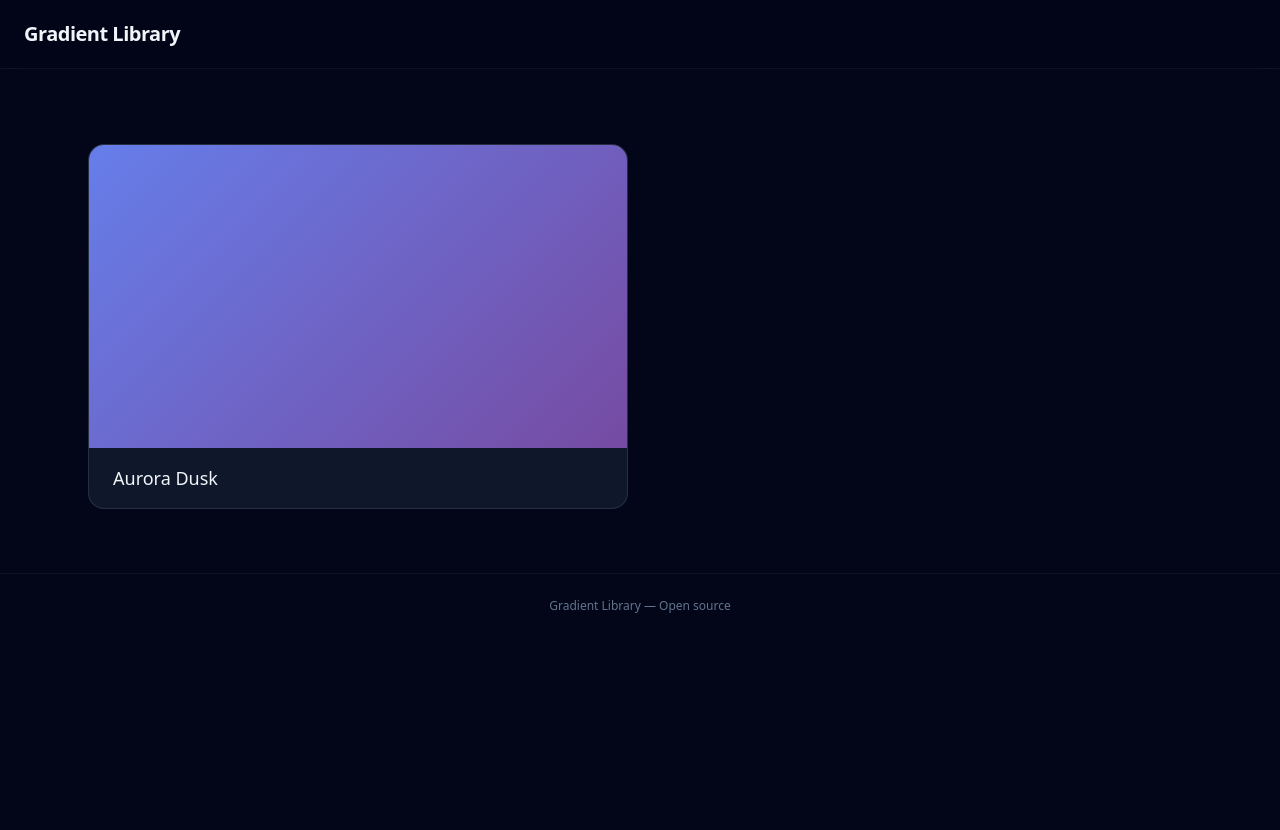
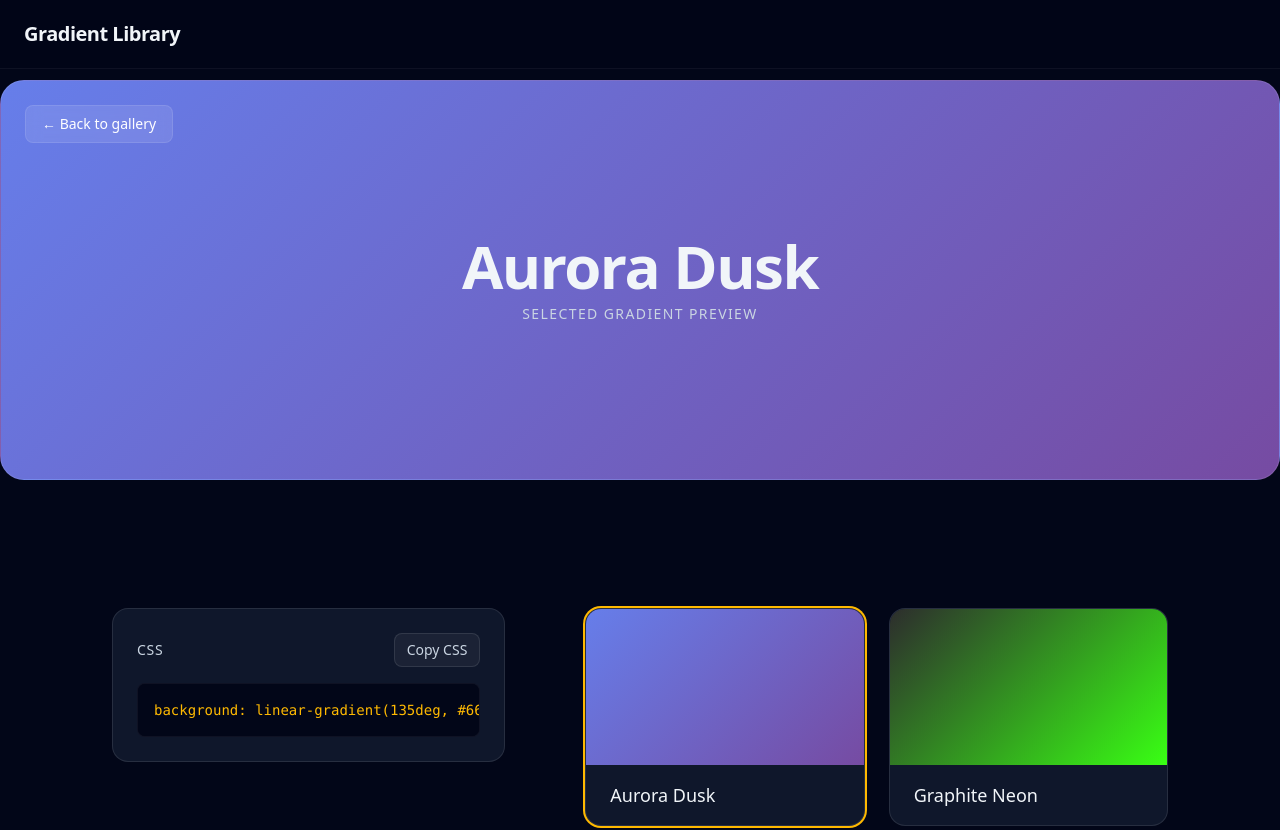
Before and after one commit to BoyidapuMaheshBabu/gradient-library, a React (Vite) app: page / in a window 1280 px wide. Shown: the top 830 px of the page. Before the commit the page ends 800 px from the top, so only its background shows below. Built offline with nearby package versions, Linux system fonts and the light colour scheme; the HTML template or start-up script is replaced by a standard one.

Commit message:
feat: add gradient selection with preview and css copy

```diff
--- a/src/App.tsx
+++ b/src/App.tsx
@@ -1,13 +1,33 @@
+import { useState } from 'react'
 import Header from './components/Header'
 import Gallery from './components/Gallery'
+import Preview from './components/Preview'
+import CssCode from './components/CssCode'
 import Footer from './components/Footer'
+import { gradients } from './data/gradients'
 
 export default function App() {
+  const [selectedGradientId, setSelectedGradientId] = useState<string | null>(gradients[0]?.id ?? null)
+
+  const selectedGradient =
+    gradients.find((g) => g.id === selectedGradientId) ?? null
+
   return (
     <div className="min-h-screen bg-slate-950">
       <Header />
       <main className="pt-20">
-        <Gallery />
+        <Preview gradient={selectedGradient} onBack={() => setSelectedGradientId(null)} />
+
+        <section className="py-16 px-6 max-w-6xl mx-auto">
+          <div className="grid grid-cols-1 md:grid-cols-12 gap-8">
+            <div className="md:col-span-5">
+              <CssCode css={selectedGradient?.css ?? null} />
+            </div>
+            <div className="md:col-span-7">
+              <Gallery selectedGradientId={selectedGradientId} onSelect={setSelectedGradientId} />
+            </div>
+          </div>
+        </section>
       </main>
       <Footer />
     </div>
--- /dev/null
+++ b/src/components/CssCode.tsx
@@ -0,0 +1,55 @@
+import React from 'react'
+
+interface CssCodeProps {
+  css: string | null
+}
+
+export default function CssCode({ css }: CssCodeProps) {
+  const [copied, setCopied] = React.useState(false)
+
+  async function handleCopy() {
+    if (!css) return
+
+    try {
+      await navigator.clipboard.writeText(`background: ${css};`)
+      setCopied(true)
+      setTimeout(() => setCopied(false), 2000)
+    } catch {
+      setCopied(false)
+    }
+  }
+
+  return (
+    <section className="py-16 px-6 max-w-6xl mx-auto">
+      <div className="bg-slate-900 rounded-2xl border border-white/10 p-6">
+        <div className="flex items-center justify-between mb-4">
+          <h3 className="text-sm font-medium text-slate-300 uppercase tracking-wider">
+            CSS
+          </h3>
+          <button
+            onClick={handleCopy}
+            disabled={!css}
+            className={`flex items-center gap-2 px-3 py-1.5 rounded-lg text-sm font-medium transition-colors ${
+              copied
+                ? 'bg-amber-500 text-white'
+                : 'bg-white/5 text-slate-300 border border-white/10 hover:bg-white/10'
+            }`}
+            aria-label={copied ? 'CSS copied to clipboard' : 'Copy CSS to clipboard'}
+          >
+            {copied ? 'Copied!' : 'Copy CSS'}
+          </button>
+        </div>
+
+        {!css ? (
+          <p className="text-slate-500 text-sm italic">
+            Select a gradient to see its CSS
+          </p>
+        ) : (
+          <pre className="bg-slate-950 rounded-lg border border-white/5 p-4 overflow-x-auto text-xs md:text-sm">
+            <code className="text-amber-400">{`background: ${css};`}</code>
+          </pre>
+        )}
+      </div>
+    </section>
+  )
+}
--- a/src/components/Gallery.tsx
+++ b/src/components/Gallery.tsx
@@ -1,12 +1,22 @@
 import GradientCard from './GradientCard'
 import { gradients } from '../data/gradients'
 
-export default function Gallery() {
+interface GalleryProps {
+  selectedGradientId: string | null
+  onSelect: (gradientId: string) => void
+}
+
+export default function Gallery({ selectedGradientId, onSelect }: GalleryProps) {
   return (
     <section className="py-16 px-6 max-w-6xl mx-auto">
       <div className="grid grid-cols-1 md:grid-cols-2 gap-6">
         {gradients.map((gradient) => (
-          <GradientCard key={gradient.id} gradient={gradient} />
+          <GradientCard
+            key={gradient.id}
+            gradient={gradient}
+            isSelected={selectedGradientId === gradient.id}
+            onSelect={() => onSelect(gradient.id)}
+          />
         ))}
       </div>
     </section>
--- a/src/components/GradientCard.tsx
+++ b/src/components/GradientCard.tsx
@@ -4,11 +4,28 @@ interface GradientCardProps {
     name: string
     cssVariable: string
   }
+  isSelected: boolean
+  onSelect: () => void
 }
 
-export default function GradientCard({ gradient }: GradientCardProps) {
+export default function GradientCard({ gradient, isSelected, onSelect }: GradientCardProps) {
   return (
-    <article className="group rounded-2xl overflow-hidden border border-white/10 bg-slate-900 transition-transform duration-300 hover:scale-[1.02]">
+    <article
+      className={`rounded-2xl overflow-hidden border border-white/10 bg-slate-900 transition-transform duration-300 hover:scale-[1.02] ${
+        isSelected ? 'ring-2 ring-amber-400 border-amber-400' : 'hover:border-white/20'
+      }`}
+      role="button"
+      tabIndex={0}
+      aria-pressed={isSelected}
+      aria-label={`Select ${gradient.name}`}
+      onClick={onSelect}
+      onKeyDown={(e) => {
+        if (e.key === 'Enter' || e.key === ' ') {
+          e.preventDefault()
+          onSelect()
+        }
+      }}
+    >
       <div
         className="aspect-video bg-gradient-to-br from-transparent to-transparent"
         style={{
--- /dev/null
+++ b/src/components/Preview.tsx
@@ -0,0 +1,46 @@
+interface PreviewProps {
+  gradient: {
+    id: string
+    name: string
+    cssVariable: string
+  } | null
+  onBack: () => void
+}
+
+export default function Preview({ gradient, onBack }: PreviewProps) {
+  return (
+    <section
+      className={`relative min-h-[400px] rounded-3xl overflow-hidden border border-white/10 transition-colors duration-300 flex items-center justify-center text-slate-100 ${
+        gradient ? `bg-gradient-to-br` : 'bg-slate-900'
+      }`}
+      style={{
+        background: gradient ? gradient.cssVariable : undefined,
+      }}
+    >
+      <button
+        onClick={onBack}
+        className="absolute top-6 left-6 z-10 flex items-center gap-2 px-4 py-2 rounded-lg bg-white/10 backdrop-blur-sm border border-white/10 text-white hover:bg-white/20 transition-colors"
+        aria-label="Return to gallery"
+      >
+        <span className="text-sm">← Back to gallery</span>
+      </button>
+
+      {gradient ? (
+        <div className="z-10 px-8 py-10 text-center">
+          <h2 className="text-4xl md:text-6xl font-semibold tracking-tight mb-2">
+            {gradient.name}
+          </h2>
+          <p className="text-sm text-slate-300 tracking-widest uppercase">
+            Selected gradient preview
+          </p>
+        </div>
+      ) : (
+        <div className="z-10 px-8 py-10 text-center">
+          <h2 className="text-2xl md:text-3xl font-medium text-slate-400">
+            Select a gradient to preview
+          </h2>
+        </div>
+      )}
+    </section>
+  )
+}
--- a/src/data/gradients.ts
+++ b/src/data/gradients.ts
@@ -2,6 +2,7 @@ export interface Gradient {
   id: string
   name: string
   cssVariable: string
+  css: string
 }
 
 export const gradients: Gradient[] = [
@@ -9,5 +10,30 @@ export const gradients: Gradient[] = [
     id: 'aurora-dusk',
     name: 'Aurora Dusk',
     cssVariable: 'var(--gradient-1)',
+    css: 'linear-gradient(135deg, #667eea 0%, #764ba2 100%)',
+  },
+  {
+    id: 'graphite-neon',
+    name: 'Graphite Neon',
+    cssVariable: 'var(--gradient-2)',
+    css: 'linear-gradient(135deg, #2d2d2d 0%, #39ff14 100%)',
+  },
+  {
+    id: 'sienna-glow',
+    name: 'Sienna Glow',
+    cssVariable: 'var(--gradient-3)',
+    css: 'linear-gradient(135deg, #8b4513 0%, #d2691e 100%)',
+  },
+  {
+    id: 'deep-forest',
+    name: 'Deep Forest',
+    cssVariable: 'var(--gradient-4)',
+    css: 'linear-gradient(135deg, #0f4c32 0%, #1a8a58 100%)',
+  },
+  {
+    id: 'midnight-amber',
+    name: 'Midnight Amber',
+    cssVariable: 'var(--gradient-5)',
+    css: 'linear-gradient(135deg, #0a0a23 0%, #f5a623 100%)',
   },
 ]
--- a/src/index.css
+++ b/src/index.css
@@ -3,6 +3,10 @@
 @layer base {
   :root {
     --gradient-1: linear-gradient(135deg, #667eea 0%, #764ba2 100%);
+    --gradient-2: linear-gradient(135deg, #2d2d2d 0%, #39ff14 100%);
+    --gradient-3: linear-gradient(135deg, #8b4513 0%, #d2691e 100%);
+    --gradient-4: linear-gradient(135deg, #0f4c32 0%, #1a8a58 100%);
+    --gradient-5: linear-gradient(135deg, #0a0a23 0%, #f5a623 100%);
   }
 
   body {
```
Also changed, not shown: 1 other file (tests, documents, lock files or other folders).
